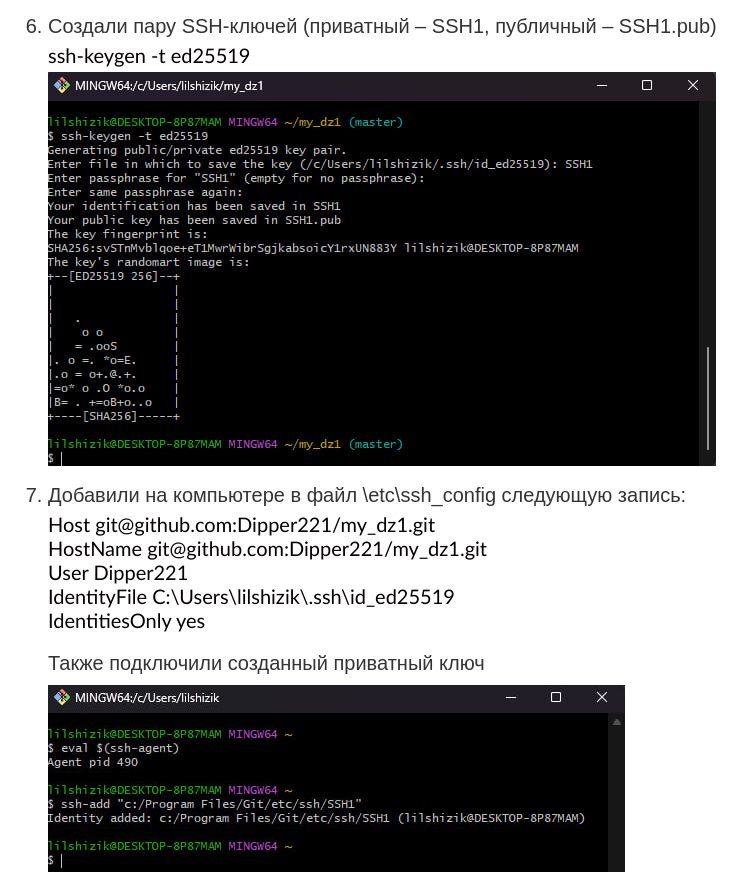
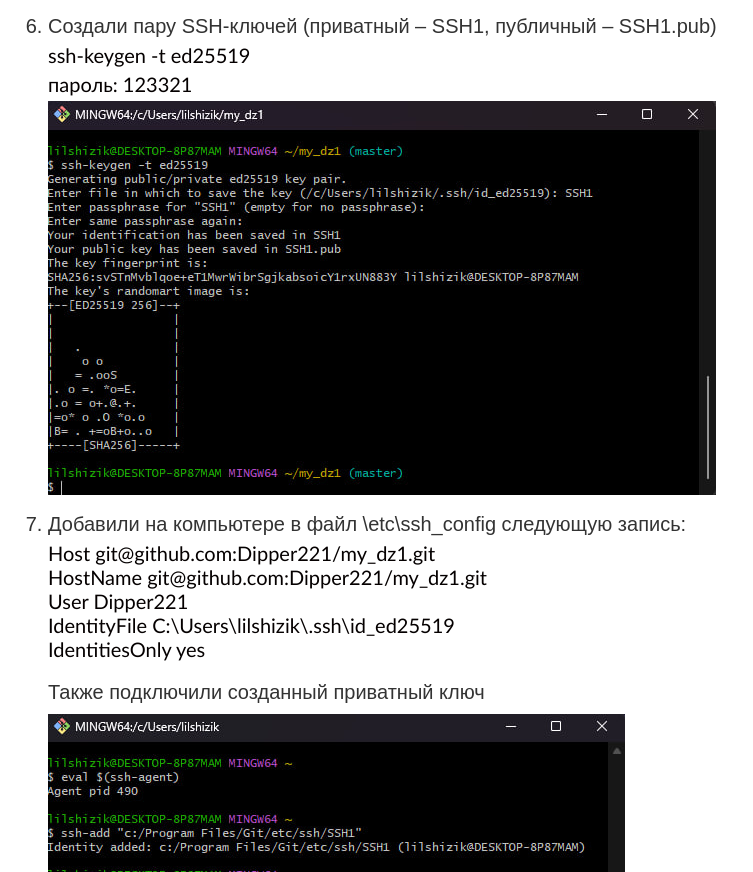
Before and after one commit to Dipper221/my_dz1, a plain HTML site: page index.html in a window 1280 px wide. Shown: the part 2090-2962 px from the top of the page, without its empty margins (0-753 px from the left). Drawn offline with Linux system fonts and the light colour scheme.

Commit message:
index.html

```diff
--- a/index.html
+++ b/index.html
@@ -35,6 +35,7 @@
        <img src="img/image004.png" alt="Инициализация репозитория"> <br><br>
     <li> Создали пару SSH-ключей (приватный – SSH1, публичный – SSH1.pub)</li>
     <div class="kod">ssh-keygen -t ed25519</div>
+    <div class="kod">пароль: 123321</div>
     <img src="img/image005.png" alt="Создание ключей"> <br><br>
 
    <li> Добавили на компьютере в файл \etc\ssh_config следующую запись:</li>
```
